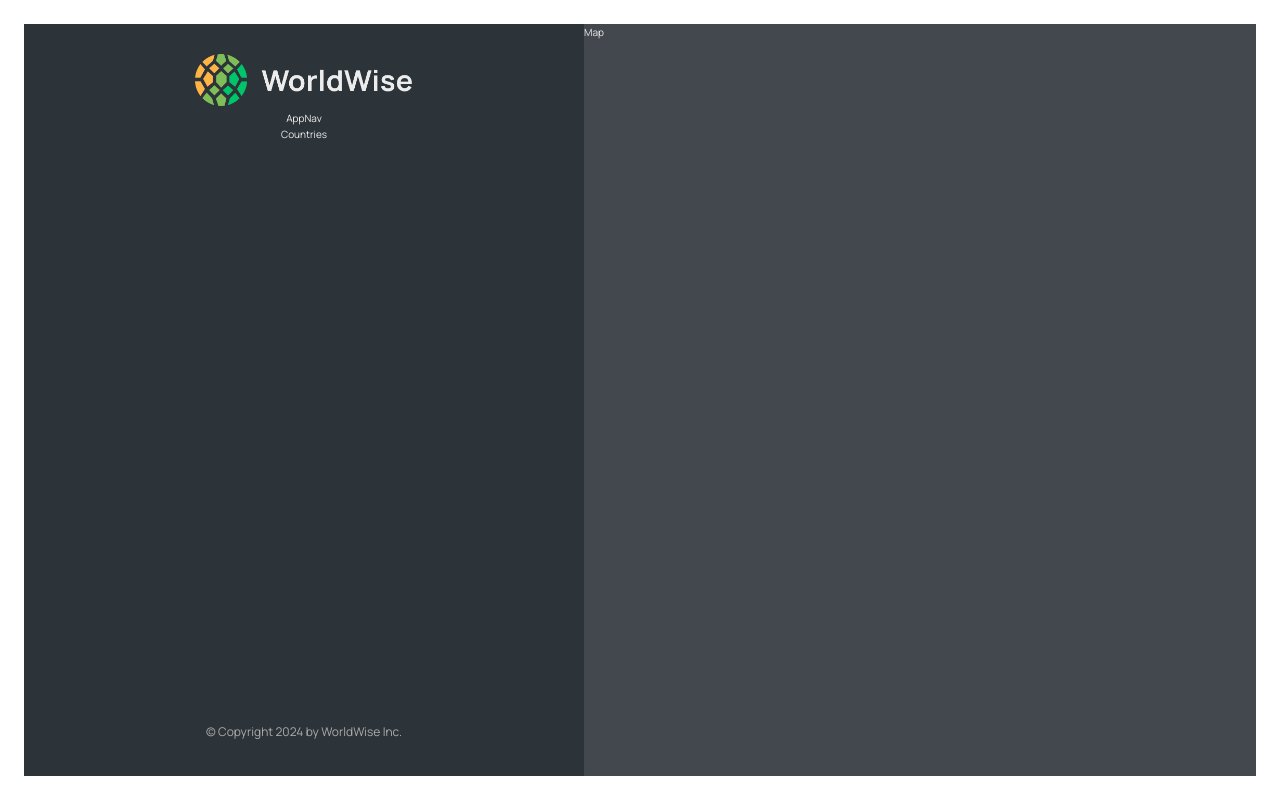
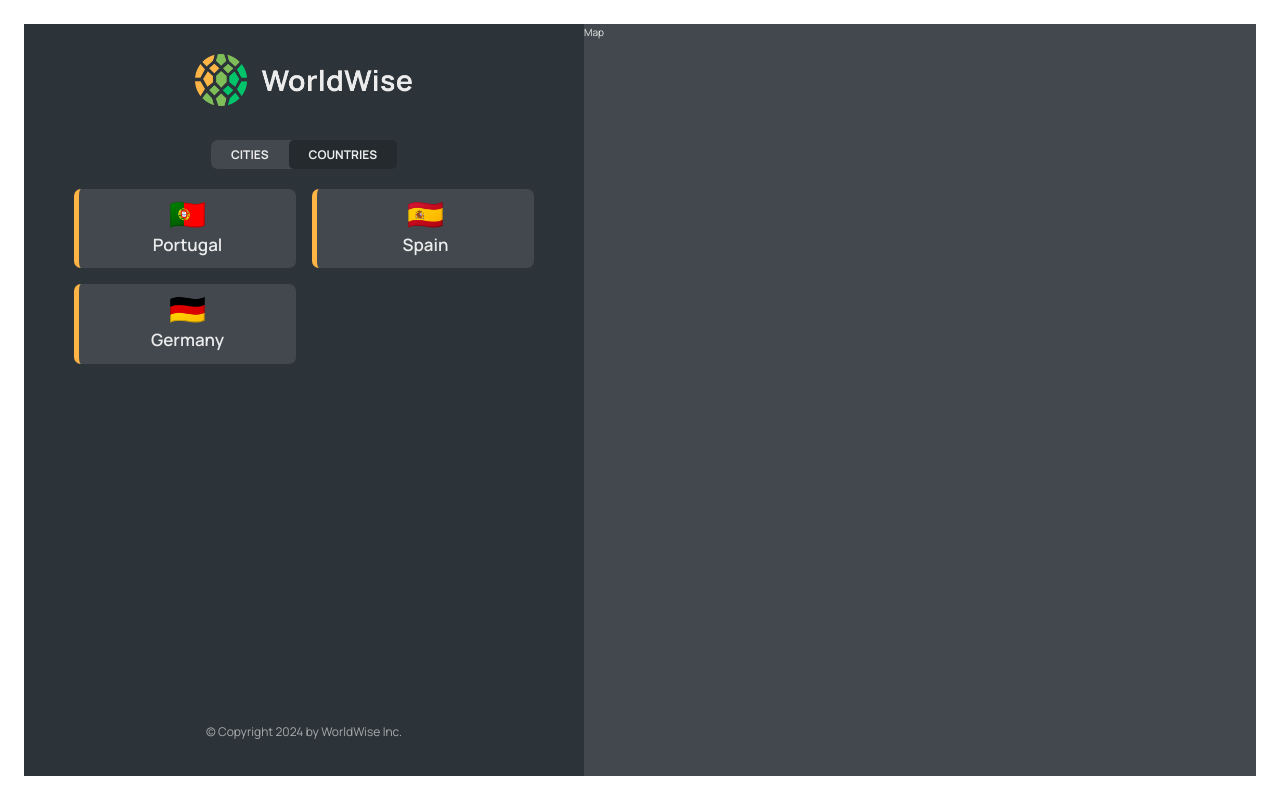
Before and after one commit to TahsinAlahi/WorldWise, a React (Vite) app: page /app/countries in a window 1280 px wide. Built offline with nearby package versions, Linux system fonts and the light colour scheme; data requests are answered from the project's data file.

Commit message:
added appnav and citylist

```diff
--- a/src/App.jsx
+++ b/src/App.jsx
@@ -1,4 +1,5 @@
 import { BrowserRouter, Route, Routes } from "react-router-dom";
+import { useEffect, useState } from "react";
 
 import Product from "./pages/Product/Product";
 import Pricing from "./pages/Pricing";
@@ -6,7 +7,7 @@ import Homepage from "./pages/Homepage/Homepage";
 import PageNotFound from "./pages/PageNotFound";
 import AppLayout from "./pages/AppLayout/AppLayout";
 import CityList from "./components/CityList/CityList";
-import { useEffect, useState } from "react";
+import CountryList from "./components/CountryList/CountryList";
 
 const BASE_URL = "http://localhost:8000";
 function App() {
@@ -45,7 +46,10 @@ function App() {
             path="cities"
             element={<CityList cities={cities} isLoading={isLoading} />}
           />
-          <Route path="countries" element={<p>Countries</p>} />
+          <Route
+            path="countries"
+            element={<CountryList cities={cities} isLoading={isLoading} />}
+          />
           <Route path="form" element={<p>Form</p>} />
         </Route>
         <Route path="*" element={<PageNotFound />} />
--- a/src/components/AppNav/AppNav.jsx
+++ b/src/components/AppNav/AppNav.jsx
@@ -1,5 +1,15 @@
+import { NavLink } from "react-router-dom";
+import styles from "./AppNav.module.css";
+
 function AppNav() {
-  return <div>AppNav</div>;
+  return (
+    <div className={styles.nav}>
+      <ul>
+        <NavLink to="cities">Cities</NavLink>
+        <NavLink to="countries">Countries</NavLink>
+      </ul>
+    </div>
+  );
 }
 
 export default AppNav;
--- a/src/components/CityItem/CityItem.jsx
+++ b/src/components/CityItem/CityItem.jsx
@@ -1,3 +1,4 @@
+import { Link } from "react-router-dom";
 import styles from "./CityItem.module.css";
 
 const formatDate = (date) =>
@@ -9,7 +10,7 @@ const formatDate = (date) =>
   }).format(new Date(date));
 
 function CityItem({ city }) {
-  const { cityName, emoji, date } = city;
+  const { cityName, emoji, date, position, id } = city;
   return (
     <li className={styles.cityItem}>
       <span className={styles.emoji}>{emoji}</span>
--- /dev/null
+++ b/src/components/CountryList/CountryList.jsx
@@ -0,0 +1,30 @@
+import Spinner from "../Spinner/Spinner";
+import styles from "./CountryList.module.css";
+import CountryItem from "../CountryItem/CountryItem";
+import Message from "../Message/Message";
+
+function CountryList({ cities, isLoading }) {
+  if (isLoading) return <Spinner />;
+
+  if (!cities.length)
+    return (
+      <Message message="Add your first city by clicking on a city on the map" />
+    );
+
+  const countries = cities.reduce((arr, curr) => {
+    if (!arr.map((item) => item.country).includes(curr.country))
+      return [...arr, { country: curr.country, emoji: curr.emoji }];
+    else return arr;
+  }, []);
+
+  console.log(countries);
+  return (
+    <div className={styles.countryList}>
+      {countries.map((country) => (
+        <CountryItem country={country} key={country.country} />
+      ))}
+    </div>
+  );
+}
+
+export default CountryList;
```
